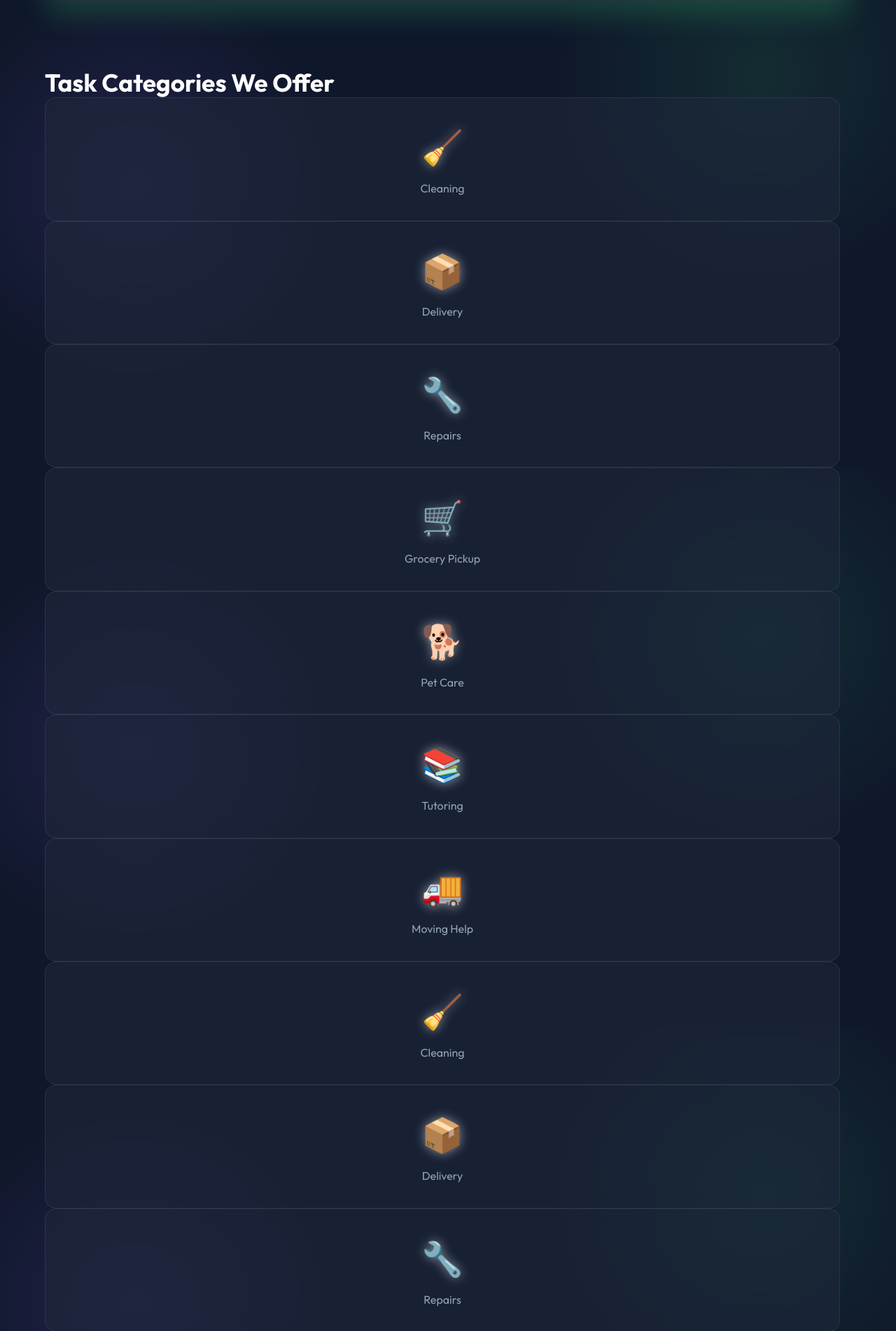
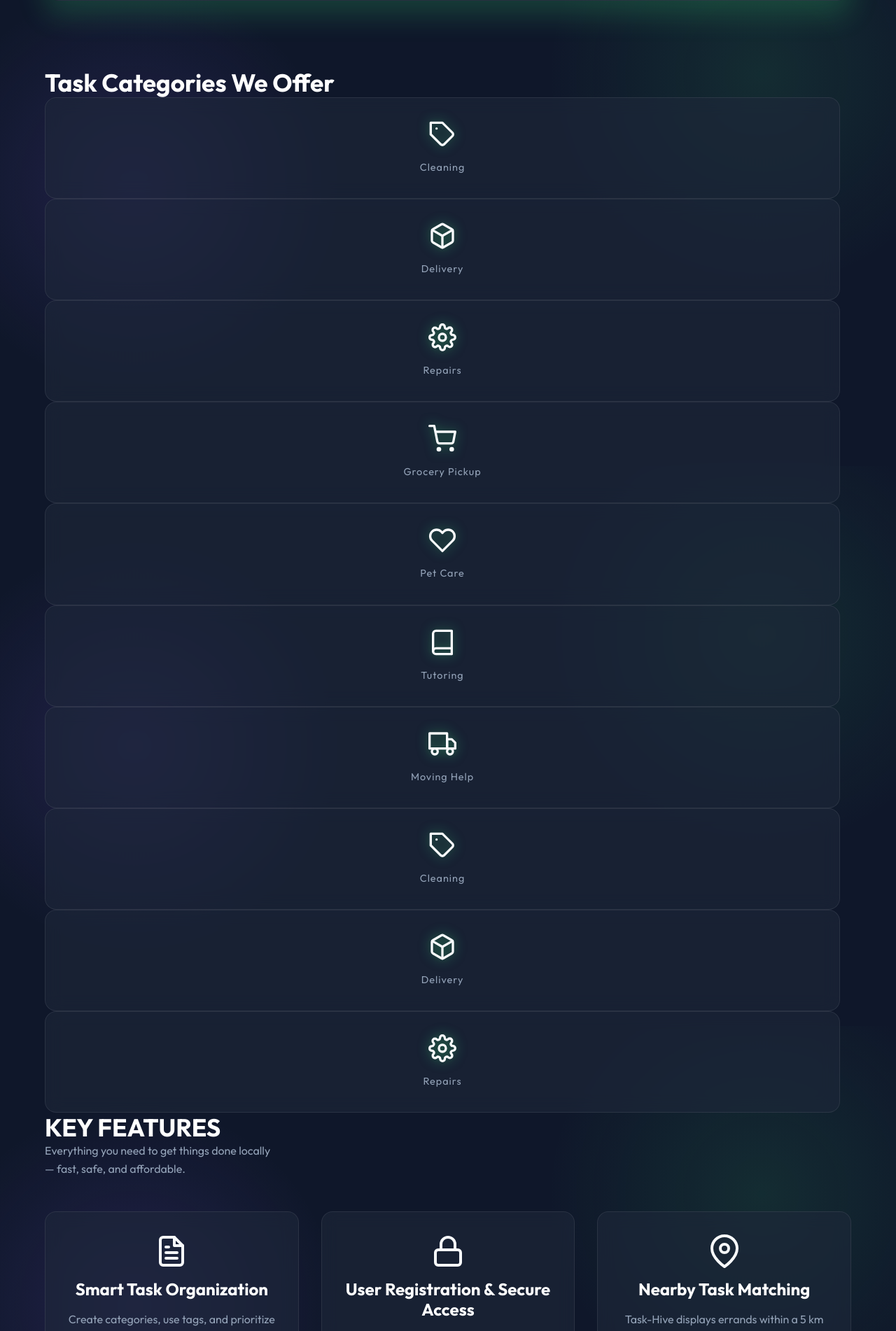
Before and after one commit to SaiVigneshYadav04/Task-Hive, a Flask app: page / in a window 1280 px wide. Shown: the part 1734-3636 px from the top of the page at 70% size. Run offline with Flask 3, Linux system fonts and the light colour scheme; parts of the project's set-up code (start-up, migrations or seed data) failed here and were passed over.

Commit message:
Update home_page.html

```diff
--- a/templates/home_page.html
+++ b/templates/home_page.html
@@ -67,55 +67,75 @@
       <div class="categories-track">
 
         <div class="category-card card glass text-center flex-col items-center justify-center p-4" style="min-width: 180px; margin-right: 1rem;">
-          <div style="font-size: 3rem; margin-bottom: 0.5rem; text-shadow: 0 0 15px rgba(255,255,255,0.5);">🧹</div>
-          <p class="categories-text font-bold text-white">Cleaning</p>
+          <div class="mb-2 text-primary" style="font-size: 3rem; display: flex; justify-content: center; filter: drop-shadow(0 0 8px rgba(59,228,119,0.5));">
+            <svg width="40" height="40" viewBox="0 0 24 24" fill="none" stroke="currentColor" stroke-width="2" stroke-linecap="round" stroke-linejoin="round"><path d="M20.59 13.41l-7.17 7.17a2 2 0 0 1-2.83 0L2 12V2h10l8.59 8.59a2 2 0 0 1 0 2.82z"></path><line x1="7" y1="7" x2="7.01" y2="7"></line></svg>
+          </div>
+          <p class="categories-text font-bold text-white text-uppercase" style="letter-spacing: 1px; font-size: 0.9rem;">Cleaning</p>
         </div>
 
         <div class="category-card card glass text-center flex-col items-center justify-center p-4" style="min-width: 180px; margin-right: 1rem;">
-          <div style="font-size: 3rem; margin-bottom: 0.5rem; text-shadow: 0 0 15px rgba(255,255,255,0.5);">📦</div>
-          <p class="categories-text font-bold text-white">Delivery</p>
+          <div class="mb-2 text-primary" style="font-size: 3rem; display: flex; justify-content: center; filter: drop-shadow(0 0 8px rgba(59,228,119,0.5));">
+            <svg width="40" height="40" viewBox="0 0 24 24" fill="none" stroke="currentColor" stroke-width="2" stroke-linecap="round" stroke-linejoin="round"><path d="M21 16V8a2 2 0 0 0-1-1.73l-7-4a2 2 0 0 0-2 0l-7 4A2 2 0 0 0 3 8v8a2 2 0 0 0 1 1.73l7 4a2 2 0 0 0 2 0l7-4A2 2 0 0 0 21 16z"></path><polyline points="3.27 6.96 12 12.01 20.73 6.96"></polyline><line x1="12" y1="22.08" x2="12" y2="12"></line></svg>
+          </div>
+          <p class="categories-text font-bold text-white text-uppercase" style="letter-spacing: 1px; font-size: 0.9rem;">Delivery</p>
         </div>
 
         <div class="category-card card glass text-center flex-col items-center justify-center p-4" style="min-width: 180px; margin-right: 1rem;">
-          <div style="font-size: 3rem; margin-bottom: 0.5rem; text-shadow: 0 0 15px rgba(255,255,255,0.5);">🔧</div>
-          <p class="categories-text font-bold text-white">Repairs</p>
+          <div class="mb-2 text-primary" style="font-size: 3rem; display: flex; justify-content: center; filter: drop-shadow(0 0 8px rgba(59,228,119,0.5));">
+            <svg width="40" height="40" viewBox="0 0 24 24" fill="none" stroke="currentColor" stroke-width="2" stroke-linecap="round" stroke-linejoin="round"><circle cx="12" cy="12" r="3"></circle><path d="M19.4 15a1.65 1.65 0 0 0 .33 1.82l.06.06a2 2 0 0 1 0 2.83 2 2 0 0 1-2.83 0l-.06-.06a1.65 1.65 0 0 0-1.82-.33 1.65 1.65 0 0 0-1 1.51V21a2 2 0 0 1-2 2 2 2 0 0 1-2-2v-.09A1.65 1.65 0 0 0 9 19.4a1.65 1.65 0 0 0-1.82.33l-.06.06a2 2 0 0 1-2.83 0 2 2 0 0 1 0-2.83l.06-.06a1.65 1.65 0 0 0 .33-1.82 1.65 1.65 0 0 0-1.51-1H3a2 2 0 0 1-2-2 2 2 0 0 1 2-2h.09A1.65 1.65 0 0 0 4.6 9a1.65 1.65 0 0 0-.33-1.82l-.06-.06a2 2 0 0 1 0-2.83 2 2 0 0 1 2.83 0l.06.06a1.65 1.65 0 0 0 1.82.33H9a1.65 1.65 0 0 0 1-1.51V3a2 2 0 0 1 2-2 2 2 0 0 1 2 2v.09a1.65 1.65 0 0 0 1 1.51 1.65 1.65 0 0 0 1.82-.33l.06-.06a2 2 0 0 1 2.83 0 2 2 0 0 1 0 2.83l-.06.06a1.65 1.65 0 0 0-.33 1.82V9a1.65 1.65 0 0 0 1.51 1H21a2 2 0 0 1 2 2 2 2 0 0 1-2 2h-.09a1.65 1.65 0 0 0-1.51 1z"></path></svg>
+          </div>
+          <p class="categories-text font-bold text-white text-uppercase" style="letter-spacing: 1px; font-size: 0.9rem;">Repairs</p>
         </div>
 
         <div class="category-card card glass text-center flex-col items-center justify-center p-4" style="min-width: 180px; margin-right: 1rem;">
-          <div style="font-size: 3rem; margin-bottom: 0.5rem; text-shadow: 0 0 15px rgba(255,255,255,0.5);">🛒</div>
-          <p class="categories-text font-bold text-white">Grocery Pickup</p>
+          <div class="mb-2 text-primary" style="font-size: 3rem; display: flex; justify-content: center; filter: drop-shadow(0 0 8px rgba(59,228,119,0.5));">
+            <svg width="40" height="40" viewBox="0 0 24 24" fill="none" stroke="currentColor" stroke-width="2" stroke-linecap="round" stroke-linejoin="round"><circle cx="9" cy="21" r="1"></circle><circle cx="20" cy="21" r="1"></circle><path d="M1 1h4l2.68 13.39a2 2 0 0 0 2 1.61h9.72a2 2 0 0 0 2-1.61L23 6H6"></path></svg>
+          </div>
+          <p class="categories-text font-bold text-white text-uppercase" style="letter-spacing: 1px; font-size: 0.9rem;">Grocery Pickup</p>
         </div>
 
         <div class="category-card card glass text-center flex-col items-center justify-center p-4" style="min-width: 180px; margin-right: 1rem;">
-          <div style="font-size: 3rem; margin-bottom: 0.5rem; text-shadow: 0 0 15px rgba(255,255,255,0.5);">🐕</div>
-          <p class="categories-text font-bold text-white">Pet Care</p>
+          <div class="mb-2 text-primary" style="font-size: 3rem; display: flex; justify-content: center; filter: drop-shadow(0 0 8px rgba(59,228,119,0.5));">
+            <svg width="40" height="40" viewBox="0 0 24 24" fill="none" stroke="currentColor" stroke-width="2" stroke-linecap="round" stroke-linejoin="round"><path d="M20.84 4.61a5.5 5.5 0 0 0-7.78 0L12 5.67l-1.06-1.06a5.5 5.5 0 0 0-7.78 7.78l1.06 1.06L12 21.23l7.78-7.78 1.06-1.06a5.5 5.5 0 0 0 0-7.78z"></path></svg>
+          </div>
+          <p class="categories-text font-bold text-white text-uppercase" style="letter-spacing: 1px; font-size: 0.9rem;">Pet Care</p>
         </div>
 
         <div class="category-card card glass text-center flex-col items-center justify-center p-4" style="min-width: 180px; margin-right: 1rem;">
-          <div style="font-size: 3rem; margin-bottom: 0.5rem; text-shadow: 0 0 15px rgba(255,255,255,0.5);">📚</div>
-          <p class="categories-text font-bold text-white">Tutoring</p>
+          <div class="mb-2 text-primary" style="font-size: 3rem; display: flex; justify-content: center; filter: drop-shadow(0 0 8px rgba(59,228,119,0.5));">
+            <svg width="40" height="40" viewBox="0 0 24 24" fill="none" stroke="currentColor" stroke-width="2" stroke-linecap="round" stroke-linejoin="round"><path d="M4 19.5A2.5 2.5 0 0 1 6.5 17H20"></path><path d="M6.5 2H20v20H6.5A2.5 2.5 0 0 1 4 19.5v-15A2.5 2.5 0 0 1 6.5 2z"></path></svg>
+          </div>
+          <p class="categories-text font-bold text-white text-uppercase" style="letter-spacing: 1px; font-size: 0.9rem;">Tutoring</p>
         </div>
 
         <div class="category-card card glass text-center flex-col items-center justify-center p-4" style="min-width: 180px; margin-right: 1rem;">
-          <div style="font-size: 3rem; margin-bottom: 0.5rem; text-shadow: 0 0 15px rgba(255,255,255,0.5);">🚚</div>
-          <p class="categories-text font-bold text-white">Moving Help</p>
+          <div class="mb-2 text-primary" style="font-size: 3rem; display: flex; justify-content: center; filter: drop-shadow(0 0 8px rgba(59,228,119,0.5));">
+            <svg width="40" height="40" viewBox="0 0 24 24" fill="none" stroke="currentColor" stroke-width="2" stroke-linecap="round" stroke-linejoin="round"><rect x="1" y="3" width="15" height="13"></rect><polygon points="16 8 20 8 23 11 23 16 16 16 16 8"></polygon><circle cx="5.5" cy="18.5" r="2.5"></circle><circle cx="18.5" cy="18.5" r="2.5"></circle></svg>
+          </div>
+          <p class="categories-text font-bold text-white text-uppercase" style="letter-spacing: 1px; font-size: 0.9rem;">Moving Help</p>
         </div>
 
         <!-- duplicate cards for infinite loop -->
 
         <div class="category-card card glass text-center flex-col items-center justify-center p-4" style="min-width: 180px; margin-right: 1rem;">
-          <div style="font-size: 3rem; margin-bottom: 0.5rem; text-shadow: 0 0 15px rgba(255,255,255,0.5);">🧹</div>
-          <p class="categories-text font-bold text-white">Cleaning</p>
+          <div class="mb-2 text-primary" style="font-size: 3rem; display: flex; justify-content: center; filter: drop-shadow(0 0 8px rgba(59,228,119,0.5));">
+            <svg width="40" height="40" viewBox="0 0 24 24" fill="none" stroke="currentColor" stroke-width="2" stroke-linecap="round" stroke-linejoin="round"><path d="M20.59 13.41l-7.17 7.17a2 2 0 0 1-2.83 0L2 12V2h10l8.59 8.59a2 2 0 0 1 0 2.82z"></path><line x1="7" y1="7" x2="7.01" y2="7"></line></svg>
+          </div>
+          <p class="categories-text font-bold text-white text-uppercase" style="letter-spacing: 1px; font-size: 0.9rem;">Cleaning</p>
         </div>
 
         <div class="category-card card glass text-center flex-col items-center justify-center p-4" style="min-width: 180px; margin-right: 1rem;">
-          <div style="font-size: 3rem; margin-bottom: 0.5rem; text-shadow: 0 0 15px rgba(255,255,255,0.5);">📦</div>
-          <p class="categories-text font-bold text-white">Delivery</p>
+          <div class="mb-2 text-primary" style="font-size: 3rem; display: flex; justify-content: center; filter: drop-shadow(0 0 8px rgba(59,228,119,0.5));">
+           <svg width="40" height="40" viewBox="0 0 24 24" fill="none" stroke="currentColor" stroke-width="2" stroke-linecap="round" stroke-linejoin="round"><path d="M21 16V8a2 2 0 0 0-1-1.73l-7-4a2 2 0 0 0-2 0l-7 4A2 2 0 0 0 3 8v8a2 2 0 0 0 1 1.73l7 4a2 2 0 0 0 2 0l7-4A2 2 0 0 0 21 16z"></path><polyline points="3.27 6.96 12 12.01 20.73 6.96"></polyline><line x1="12" y1="22.08" x2="12" y2="12"></line></svg>
+          </div>
+          <p class="categories-text font-bold text-white text-uppercase" style="letter-spacing: 1px; font-size: 0.9rem;">Delivery</p>
         </div>
 
         <div class="category-card card glass text-center flex-col items-center justify-center p-4" style="min-width: 180px; margin-right: 1rem;">
-          <div style="font-size: 3rem; margin-bottom: 0.5rem; text-shadow: 0 0 15px rgba(255,255,255,0.5);">🔧</div>
-          <p class="categories-text font-bold text-white">Repairs</p>
+          <div class="mb-2 text-primary" style="font-size: 3rem; display: flex; justify-content: center; filter: drop-shadow(0 0 8px rgba(59,228,119,0.5));">
+            <svg width="40" height="40" viewBox="0 0 24 24" fill="none" stroke="currentColor" stroke-width="2" stroke-linecap="round" stroke-linejoin="round"><circle cx="12" cy="12" r="3"></circle><path d="M19.4 15a1.65 1.65 0 0 0 .33 1.82l.06.06a2 2 0 0 1 0 2.83 2 2 0 0 1-2.83 0l-.06-.06a1.65 1.65 0 0 0-1.82-.33 1.65 1.65 0 0 0-1 1.51V21a2 2 0 0 1-2 2 2 2 0 0 1-2-2v-.09A1.65 1.65 0 0 0 9 19.4a1.65 1.65 0 0 0-1.82.33l-.06.06a2 2 0 0 1-2.83 0 2 2 0 0 1 0-2.83l.06-.06a1.65 1.65 0 0 0 .33-1.82 1.65 1.65 0 0 0-1.51-1H3a2 2 0 0 1-2-2 2 2 0 0 1 2-2h.09A1.65 1.65 0 0 0 4.6 9a1.65 1.65 0 0 0-.33-1.82l-.06-.06a2 2 0 0 1 0-2.83 2 2 0 0 1 2.83 0l.06.06a1.65 1.65 0 0 0 1.82.33H9a1.65 1.65 0 0 0 1-1.51V3a2 2 0 0 1 2-2 2 2 0 0 1 2 2v.09a1.65 1.65 0 0 0 1 1.51 1.65 1.65 0 0 0 1.82-.33l.06-.06a2 2 0 0 1 2.83 0 2 2 0 0 1 0 2.83l-.06.06a1.65 1.65 0 0 0-.33 1.82V9a1.65 1.65 0 0 0 1.51 1H21a2 2 0 0 1 2 2 2 2 0 0 1-2 2h-.09a1.65 1.65 0 0 0-1.51 1z"></path></svg>
+          </div>
+          <p class="categories-text font-bold text-white text-uppercase" style="letter-spacing: 1px; font-size: 0.9rem;">Repairs</p>
         </div>
 
       </div>
```
